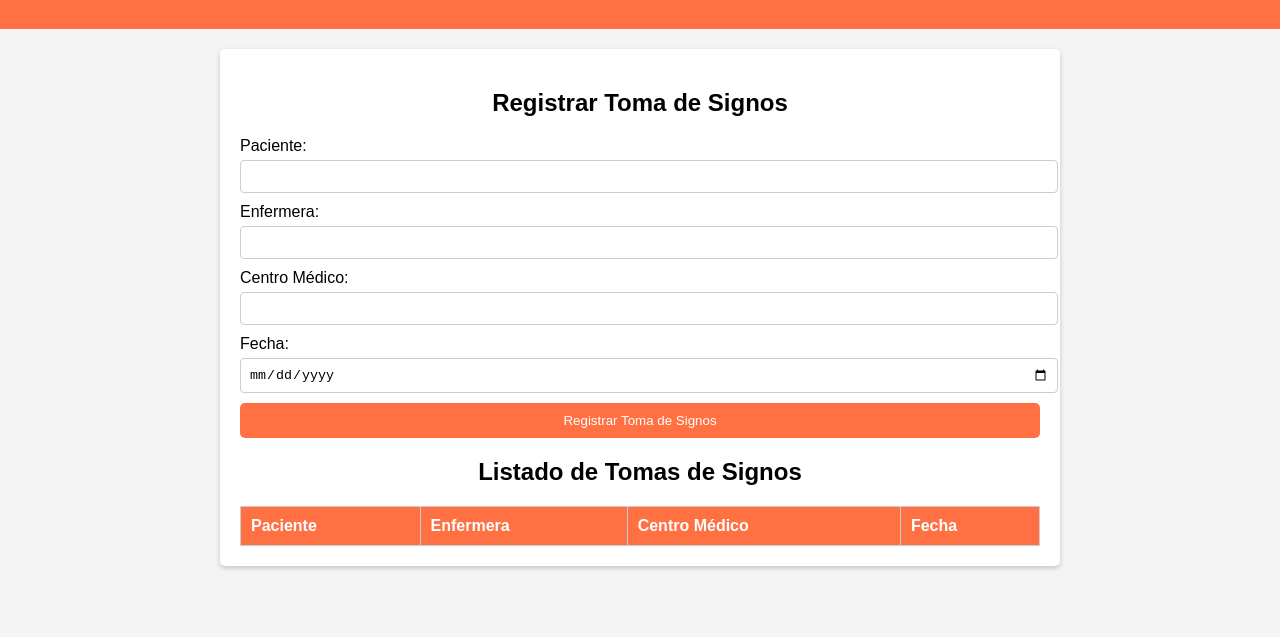
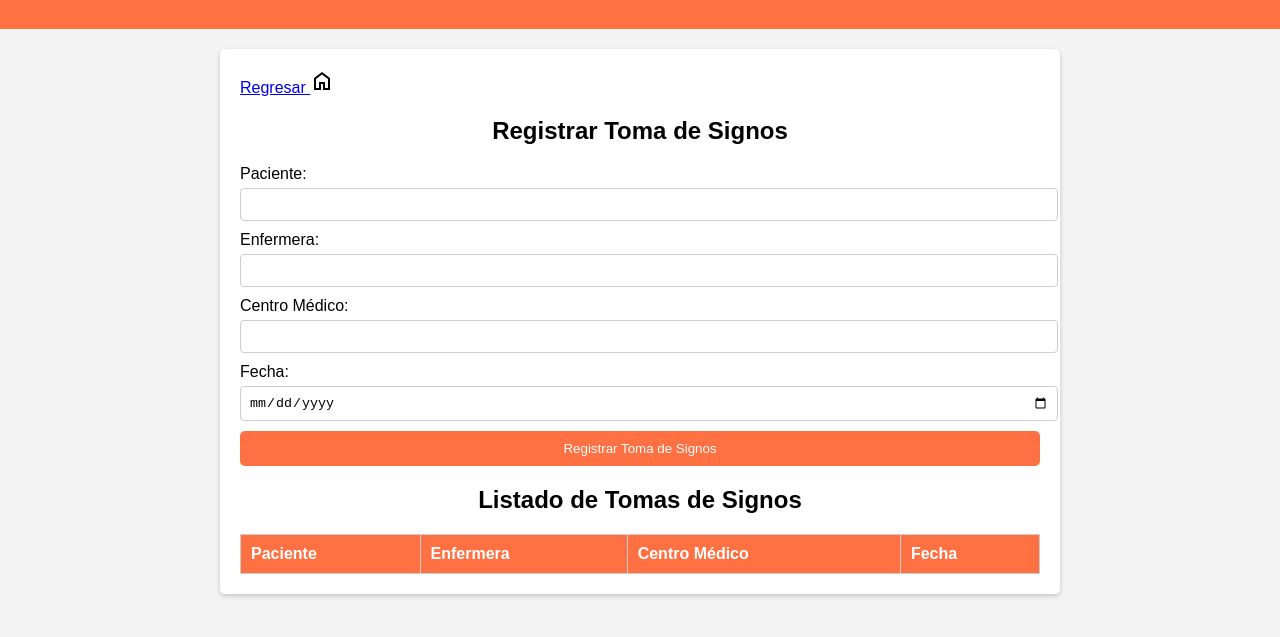
Before and after one commit to EyelessCode/PROJECT-BACKEND_FRONTEND, a website: page view/tomaSigno.html in a window 1280 px wide. Shown: the part 71-708 px from the top of the page. Drawn offline with Linux system fonts and the light colour scheme.

Commit message:
Update tomaSigno.html

```diff
--- a/view/tomaSigno.html
+++ b/view/tomaSigno.html
@@ -14,6 +14,12 @@
         <h1>Gestión de Toma de Signos</h1>
     </header>
     <main>
+        <a href="http://localhost:4000/comsulmed" class="btnRegresar" id="btnBuscarPaciente">
+            Regresar
+            <svg class="svgRegresar" xmlns="http://www.w3.org/2000/svg" height="24px" viewBox="0 -960 960 960" width="24px" fill="#000000">
+                <path d="M240-200h120v-240h240v240h120v-360L480-740 240-560v360Zm-80 80v-480l320-240 	320 240v480H520v-240h-80v240H160Zm320-350Z"/>
+            </svg>
+        </a>
         <h2>Registrar Toma de Signos</h2>
         <form id="formularioTomaSigno">
             <label for="pacienteId">Paciente:</label>
```
